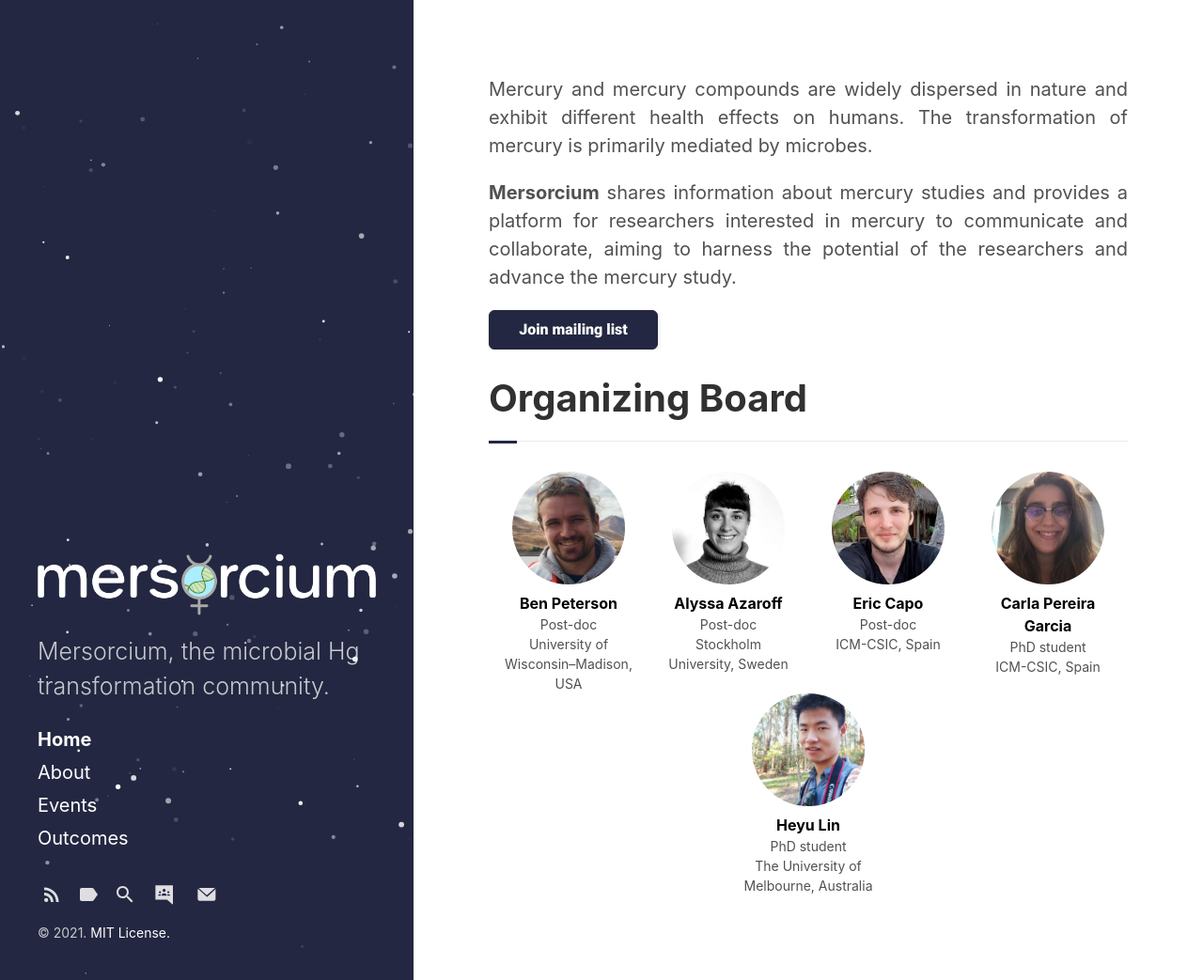
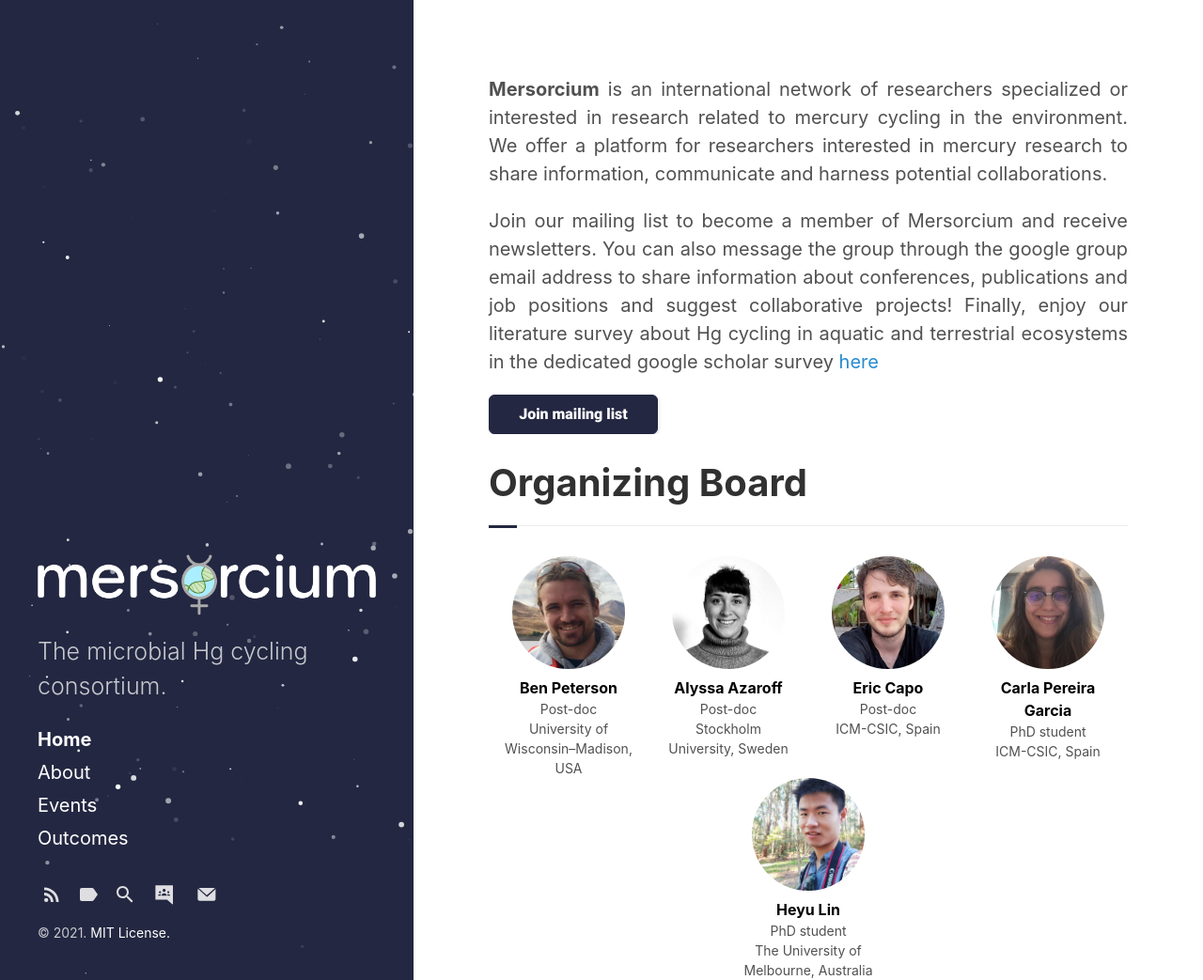
Before and after one commit to Mersorcium/mersorcium.github.io, a Jekyll site: the page built from index.html, in a window 1280 px wide and 1043 px high. Shown: the whole window at 94% size. Built offline with Jekyll 4.4.1, drawn with Linux system fonts in a browser that asks for light colours; the list of posts is cut into pages by our own code.

Commit message:
change intro

```diff
--- a/_config.yml
+++ b/_config.yml
@@ -5,7 +5,7 @@ highlighter:      rouge
 # Setup
 title:            Mersorcium
 tagline:          'Mercury consortium'
-description:      'Mersorcium, the microbial Hg transformation community.'
+description:      'The microbial Hg cycling consortium.'
 url:              https://mersorcium.github.io
 baseurl:          '/'
                   # the optional subpath of your site, e.g. "/blog"
--- a/_includes/intro.html
+++ b/_includes/intro.html
@@ -1,4 +1,4 @@
 <div class="section intro">
-    <p>Mercury and mercury compounds are widely dispersed in nature and exhibit different health effects on humans. The transformation of mercury is primarily mediated by microbes.</p>
-    <p><b>Mersorcium</b> shares information about mercury studies and provides a platform for researchers interested in mercury to communicate and collaborate, aiming to harness the potential of the researchers and advance the mercury study.</p>
+    <p><b>Mersorcium</b> is an international network of researchers specialized or interested in research related to mercury cycling in the environment. We offer a platform for researchers interested in mercury research to share information, communicate and harness potential collaborations. </p>
+    <p>Join our mailing list to become a member of Mersorcium and receive newsletters. You can also message the group through the google group email address to share information about conferences, publications and job positions and suggest collaborative projects! Finally, enjoy our literature survey about Hg cycling in aquatic and terrestrial ecosystems in the dedicated google scholar survey <a target="_blank" href="https://scholar.google.com/citations?user=cKPippMAAAAJ&hl=en">here</a></p>
 </div>
```
